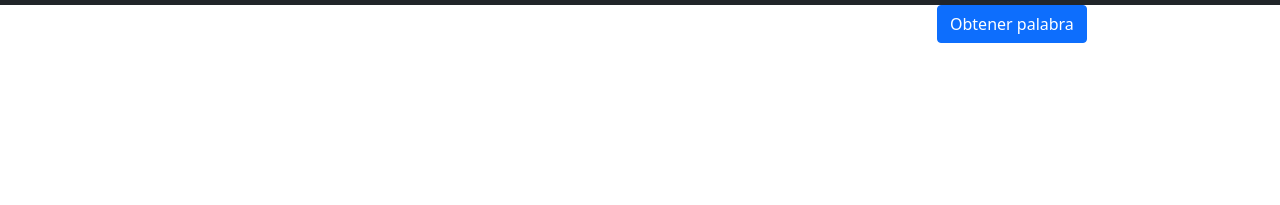
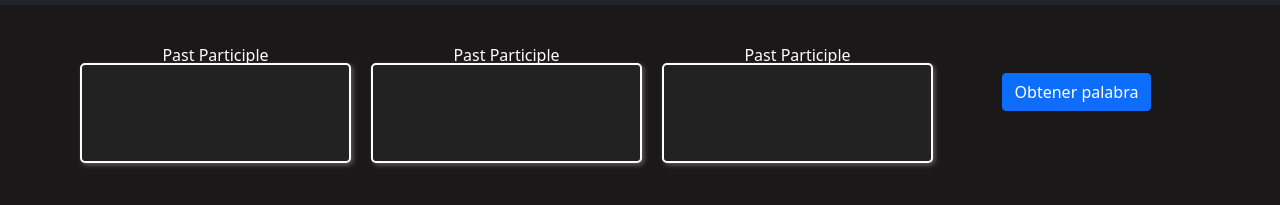
Before and after one commit to LeoEsquivel/irregular_verbs, a plain HTML site: page interfaz_web/index.html in a window 1280 px wide. Shown: the part 51-256 px from the top of the page. Drawn offline with nearby package versions, Linux system fonts and the light colour scheme.

Commit message:
Diseño base

```diff
--- a/interfaz_web/index.html
+++ b/interfaz_web/index.html
@@ -19,13 +19,22 @@
         </nav>
         <section>
             <div class="container">
-                <div class="col">
+                <div class="col mt-5">
                     <div class="row">
-                        <div id="infinitive" class="col"></div>
-                        <div id="simple_past"class="col"></div>
-                        <div id="past_participle" class="col"></div>
+                        <div class="col slot">
+                            <div class="slot-label">Past Participle</div>
+                            <div id="infinitive" class="slot-text"></div>
+                        </div>
+                        <div class="col slot">
+                            <div class="slot-label">Past Participle</div>
+                            <div id="simple_past" class="slot-text"></div>
+                        </div>
+                        <div class="col slot">
+                            <div class="slot-label">Past Participle</div>
+                            <div id="past_participle" class="slot-text"></div>
+                        </div>
 
-                        <div class="col">
+                        <div class="col button-container">
                             <button id="btn_get_verb" class="btn btn-primary">Obtener palabra</button>
                         </div>
                     </div>
--- a/interfaz_web/style/index.css
+++ b/interfaz_web/style/index.css
@@ -0,0 +1,40 @@
+body {
+    background-color: #1A1818;
+    color: #FFF;
+}
+
+.slot {
+    position: relative;
+    background-color: #222;
+    border: 2px solid #fff;
+    width: 100px;
+    height: 100px;
+    border-radius: 5px;
+    margin: 10px;
+    text-align: center;
+    line-height: 100px;
+    box-shadow: 2px 2px 5px rgba(255, 255, 255, 0.3);
+    display: flex;
+    justify-content: center;
+    align-items: center;
+}
+
+.slot-label {
+    position: absolute;
+    top: -60px;
+    left: 0;
+    width: 100%;
+    text-align: center;
+    font-size: 1em;
+    color: #fff;
+}
+
+.slot-text {
+    font-size: 2.5em;
+
+}
+
+.button-container {
+    text-align: center;
+    margin-top: 20px;
+}
```
